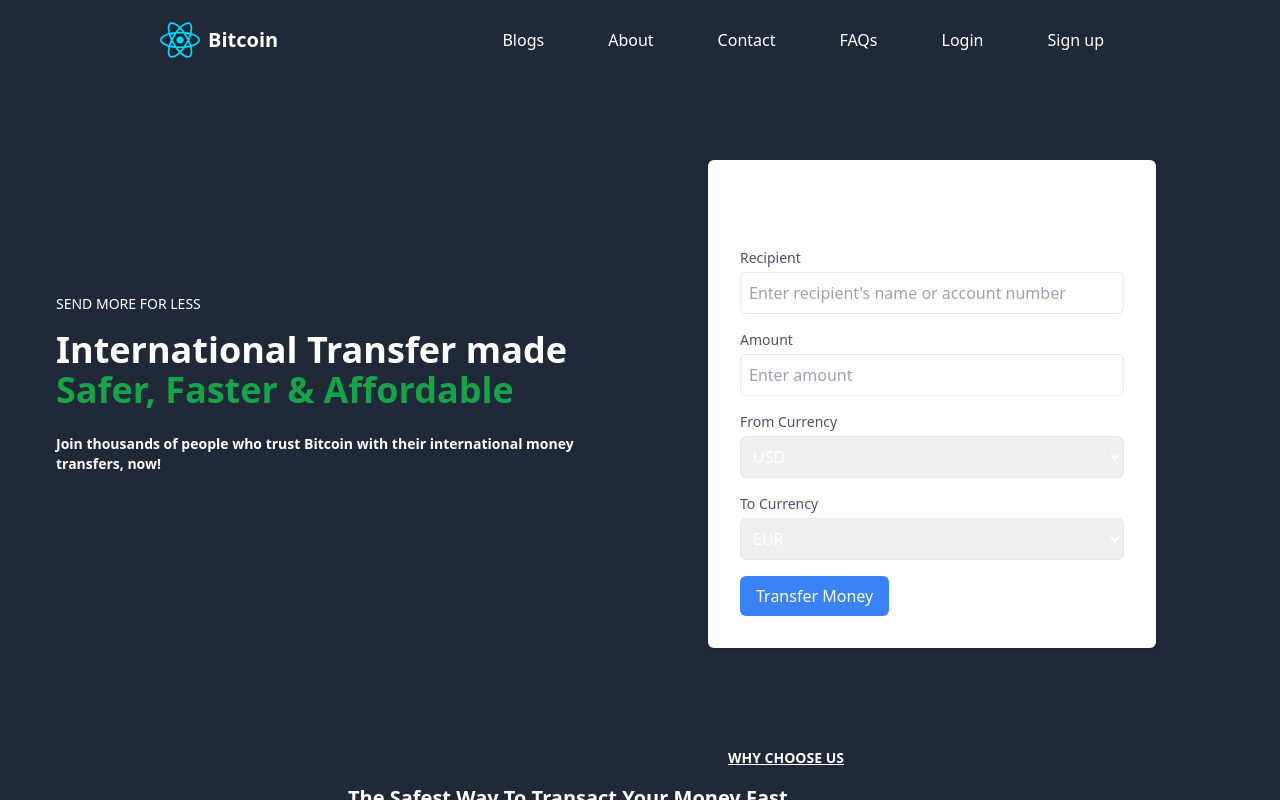
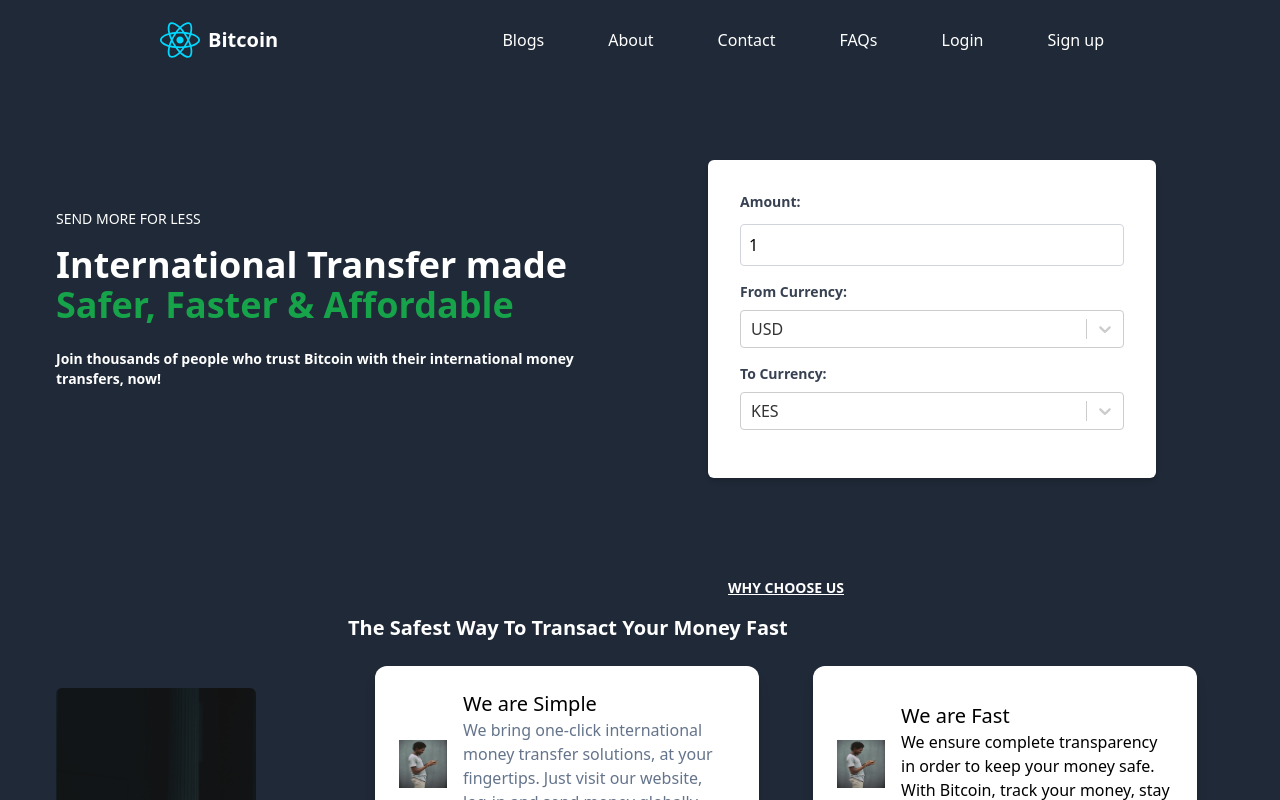
Before and after one commit to JoshCoinKe/frontend, a React (Vite) app: page / in a window 1280 px wide. Shown: the top 800 px of the page. Built offline with nearby package versions, Linux system fonts and the light colour scheme; no server answers.

Commit message:
added exchange rate

```diff
--- a/package.json
+++ b/package.json
@@ -20,7 +20,8 @@
     "react-dom": "^18.2.0",
     "react-icons": "^4.12.0",
     "react-redux": "^9.0.4",
-    "react-router-dom": "^6.20.1"
+    "react-router-dom": "^6.20.1",
+    "react-select": "^5.8.0"
   },
   "devDependencies": {
     "@types/react": "^18.2.37",
--- a/src/App.jsx
+++ b/src/App.jsx
@@ -6,10 +6,12 @@
 import Dashboard from "./pages/dashboard/Dashboard";
 import Profile from "./pages/dashboard/Profile";
 import Wallet from "./pages/dashboard/Wallet";
+import Navbar from "./components/Navbar";
 
 function App() {
   return (
-    <div className="container bg-gray-800 text-white">
+    <div className="bg-gray-800 text-white w-full">
+      <Navbar />
       <Routes>
         <Route path="/" element={<Home />} />
         <Route path="/login" element={<Login />} />
--- a/src/components/Hero.jsx
+++ b/src/components/Hero.jsx
@@ -4,7 +4,7 @@
 
 const Hero = () => {
   return (
-    <div className="container mt-20 m-auto px-4">
+    <div className="container mt-20 m-auto px-4 w-full lg:w-full">
       {/* Div1 */}
       <div className="flex flex-col lg:flex-row  p-10 w-auto h-full" id="div1">
         {/* Left Div */}
--- a/src/components/TransferForm.jsx
+++ b/src/components/TransferForm.jsx
@@ -1,126 +1,134 @@
-// src/components/TransferForm.js
 import { useState, useEffect } from "react";
 import axios from "axios";
+import Select from 'react-select';
 
 const TransferForm = () => {
-  const [recipient, setRecipient] = useState("");
-  const [amount, setAmount] = useState("");
-  const [fromCurrency, setFromCurrency] = useState("USD");
-  const [toCurrency, setToCurrency] = useState("EUR");
+  const [amount, setAmount] = useState(1);
+  const [baseCurrency, setBaseCurrency] = useState("USD");
+  const [targetCurrency, setTargetCurrency] = useState("KES");
   const [exchangeRate, setExchangeRate] = useState(null);
-  const [convertedAmount, setConvertedAmount] = useState(null);
+  const [countries, setCountries] = useState([]);
+
+  useEffect(() => {
+    // Fetch list of countries when the component mounts
+    const fetchCountries = async () => {
+      try {
+        const response = await axios.get('https://restcountries.com/v3.1/all');
+        const countriesData = response.data.map(country => ({
+          value: country.currencies[0].code,
+          label: country.currencies[0].name,
+        }));
+        setCountries(countriesData);
+      } catch (error) {
+        console.error("Error fetching countries:", error);
+      }
+    };
+
+    fetchCountries();
+  }, []);
 
   useEffect(() => {
     // Fetch exchange rate when the component mounts or when currencies change
     const fetchExchangeRate = async () => {
       try {
         const response = await axios.get(
-          `https://api.example.com/exchange-rate?from=${fromCurrency}&to=${toCurrency}`
+          `https://api.exchangerate-api.com/v4/latest/${baseCurrency}`
         );
-        setExchangeRate(response.data.rate);
+        setExchangeRate(response.data.rates[targetCurrency]);
       } catch (error) {
         console.error("Error fetching exchange rate:", error);
       }
     };
 
-    fetchExchangeRate();
-  }, [fromCurrency, toCurrency]);
+    if (baseCurrency && targetCurrency) {
+      fetchExchangeRate();
+    }
+  }, [baseCurrency, targetCurrency]);
 
-  const handleTransfer = () => {
-    // Calculate the amount to be received based on the exchange rate
-    const receivedAmount = (parseFloat(amount) * exchangeRate).toFixed(2);
-    setConvertedAmount(receivedAmount);
+  const handleAmountChange = (e) => {
+    setAmount(e.target.value);
+  }
 
-    // Implement logic to send the transfer request to the backend
-    console.log(
-      `Transfer ${amount} ${fromCurrency} to ${recipient}. You will receive ${receivedAmount} ${toCurrency}`
-    );
-  };
+  const handleBaseCurrencyChange = (selectedOption) => {
+    setBaseCurrency(selectedOption.value)
+  }
+
+  const handleTargetCurrencyChange = (selectedOption) => {
+    setTargetCurrency(selectedOption.value)
+  }
 
   return (
-    <div className="max-w-md mx-auto bg-white p-8 mt-10 rounded-md shadow-md">
-      <h2 className="text-2xl font-semibold mb-6">Money Transfer</h2>
+    <div className="max-w-md mx-auto bg-white p-8 mt-10 rounded-md shadow-md text-black">
       <div className="mb-4">
         <label
-          htmlFor="recipient"
-          className="block text-sm font-medium text-gray-600"
+          className="block text-sm font-bold mb-2 text-gray-700"
         >
-          Recipient
+          Amount:
         </label>
         <input
-          type="text"
+          type="number"
           id="recipient"
-          className="mt-1 p-2 w-full border rounded-md"
-          placeholder="Enter recipient's name or account number"
-          value={recipient}
-          onChange={(e) => setRecipient(e.target.value)}
+          className="w-full mt-1 p-2 border rounded border-gray-300"
+          value={amount}
+          onChange={handleAmountChange}
         />
       </div>
+
       <div className="mb-4">
         <label
-          htmlFor="amount"
-          className="block text-sm font-medium text-gray-600"
+          className="block text-sm font-bold  mb-2 text-gray-700"
         >
-          Amount
+          From Currency:
         </label>
-        <input
-          type="text"
-          id="amount"
-          className="mt-1 p-2 w-full border rounded-md"
-          placeholder="Enter amount"
-          value={amount}
-          onChange={(e) => setAmount(e.target.value)}
+        <Select
+          value={{value: baseCurrency, label: baseCurrency}}
+          onChange={handleBaseCurrencyChange}
+          options={[
+            {value: 'USD', label: 'USD'},
+            {value: 'EUR', label: 'EUR'},
+            {value: 'KES', label: 'KES'},
+            {value: 'TZS', label: 'TZS'},
+            {value: 'UGX', label: 'UGX'},
+            {value: 'ZMW', label: 'ZMW'},
+            {value: 'XAF', label: 'XAF'},
+            {value: 'NGN', label: 'NGN'},
+            {value: 'GHS', label: 'GHS'},
+          ]}
         />
       </div>
+
       <div className="mb-4">
         <label
           htmlFor="fromCurrency"
-          className="block text-sm font-medium text-gray-600"
+          className="block text-sm font-bold mb-2 text-gray-700"
         >
-          From Currency
+         To Currency:
         </label>
-        <select
-          id="fromCurrency"
-          className="mt-1 p-2 w-full border rounded-md"
-          value={fromCurrency}
-          onChange={(e) => setFromCurrency(e.target.value)}
-        >
-          {/* Add options for different currencies */}
-          <option value="USD">USD</option>
-          <option value="EUR">EUR</option>
-          {/* Add more currencies as needed */}
-        </select>
+        <Select
+          value={{value: targetCurrency, label:targetCurrency}}
+          onChange={handleTargetCurrencyChange}
+          options={[
+            {value: 'KES', label: 'KES'},
+            {value: 'TZS', label: 'TZS'},
+            {value: 'UGX', label: 'UGX'},
+            {value: 'ZMW', label: 'ZMW'},
+            {value: 'XAF', label: 'XAF'},
+            {value: 'NGN', label: 'NGN'},
+            {value: 'GHS', label: 'GHS'},
+          ]}
+        />
       </div>
-      <div className="mb-4">
-        <label
-          htmlFor="toCurrency"
-          className="block text-sm font-medium text-gray-600"
-        >
-          To Currency
-        </label>
-        <select
-          id="toCurrency"
-          className="mt-1 p-2 w-full border rounded-md"
-          value={toCurrency}
-          onChange={(e) => setToCurrency(e.target.value)}
-        >
-          {/* Add options for different currencies */}
-          <option value="USD">USD</option>
-          <option value="EUR">EUR</option>
-          {/* Add more currencies as needed */}
-        </select>
+
+      <div>
+        <p className="text-gray-700 font-bold">
+          {exchangeRate !== null &&
+            `You send ${amount.toLocaleString(undefined, {minimumFractionDigits: 2, maximumFractionDigits: 2})} ${baseCurrency} and they will receive ${
+              (amount * exchangeRate).toLocaleString(undefined, {minimumFractionDigits: 2, maximumFractionDigits: 2})
+            } ${targetCurrency}`
+          }
+        </p>
       </div>
-      <button
-        className="bg-blue-500 text-white py-2 px-4 rounded-md hover:bg-blue-600"
-        onClick={handleTransfer}
-      >
-        Transfer Money
-      </button>
-      {convertedAmount && (
-        <p className="mt-4 text-green-600">
-          You will receive approximately {convertedAmount} {toCurrency}.
-        </p>
-      )}
+
     </div>
   );
 };
```
Also changed, not shown: 1 other file (tests, documents, lock files or other folders).
